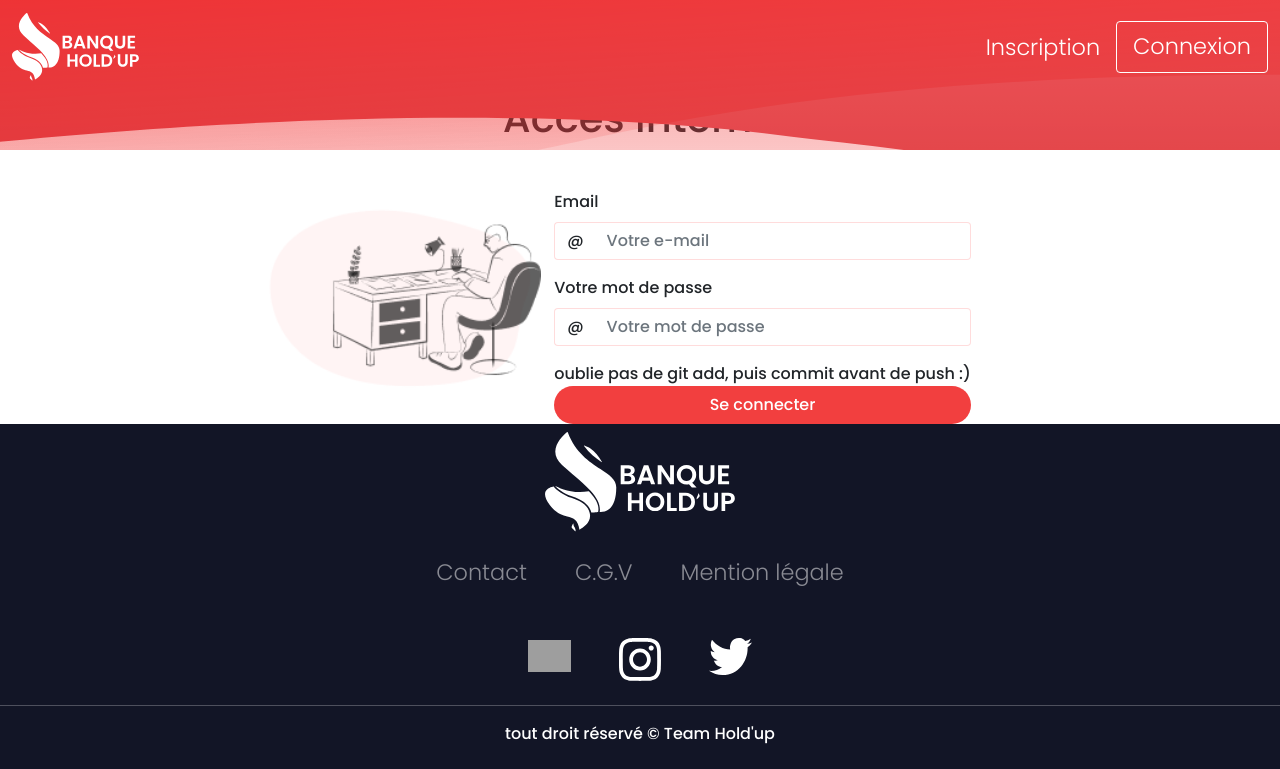
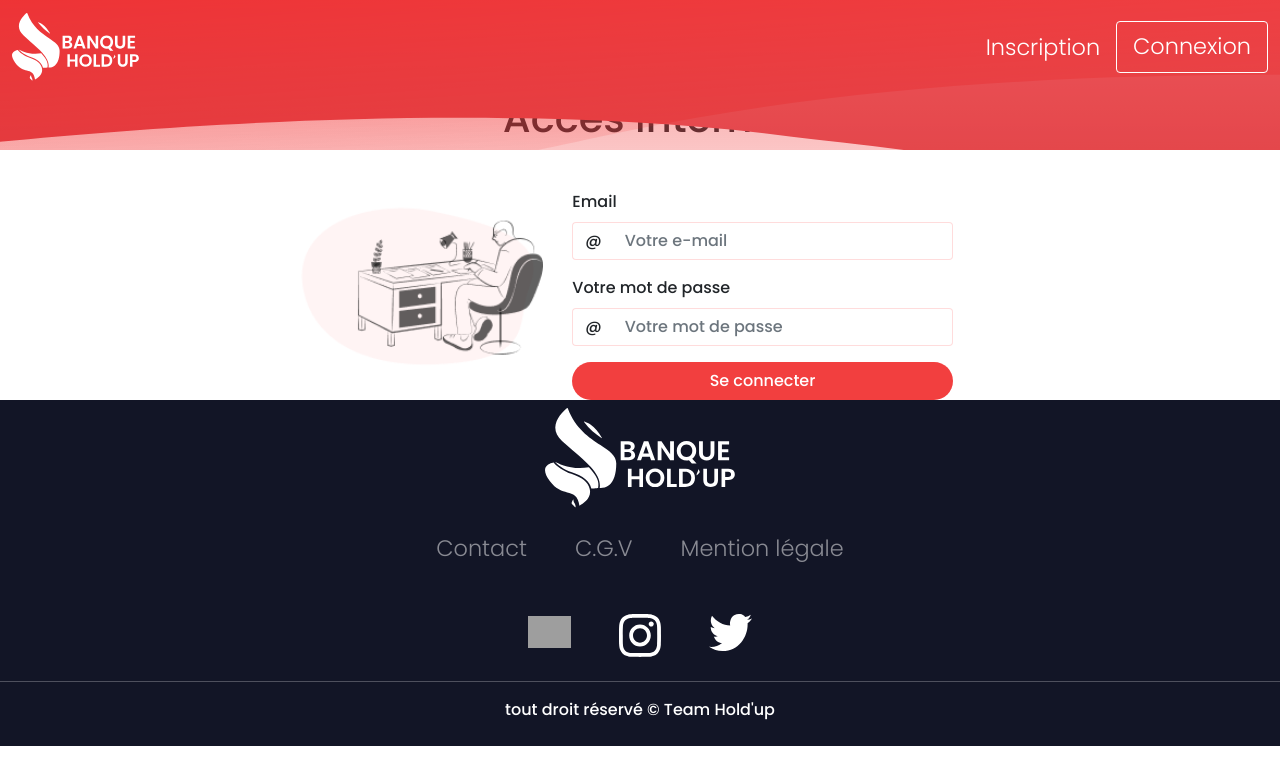
Before and after one commit to SlyderSlash/banque-holdup, a PHP site: page /bankeraccess.php in a window 1280 px wide. Shown: the top 769 px of the page. Run offline with PHP 8.4, Linux system fonts and the light colour scheme; grey boxes are pictures that could not be loaded.

Commit message:
Modif fait bankeraccess

```diff
--- a/bankeraccess.php
+++ b/bankeraccess.php
@@ -37,7 +37,7 @@
               <span class="input-group-text border-end-0 bg-transparent" id="password-addon">@</span>
               <input required type="password" name="bankerPassword" class="form-control border-start-0" id="inputPassword" placeholder="Votre mot de passe">
             </div>
-          </div> oublie pas de git add, puis commit avant de push :)
+          </div>
           <div class="mx-auto w-100">
             <button type="button" class="btn w-100">Se connecter</button>
           </div>
```
